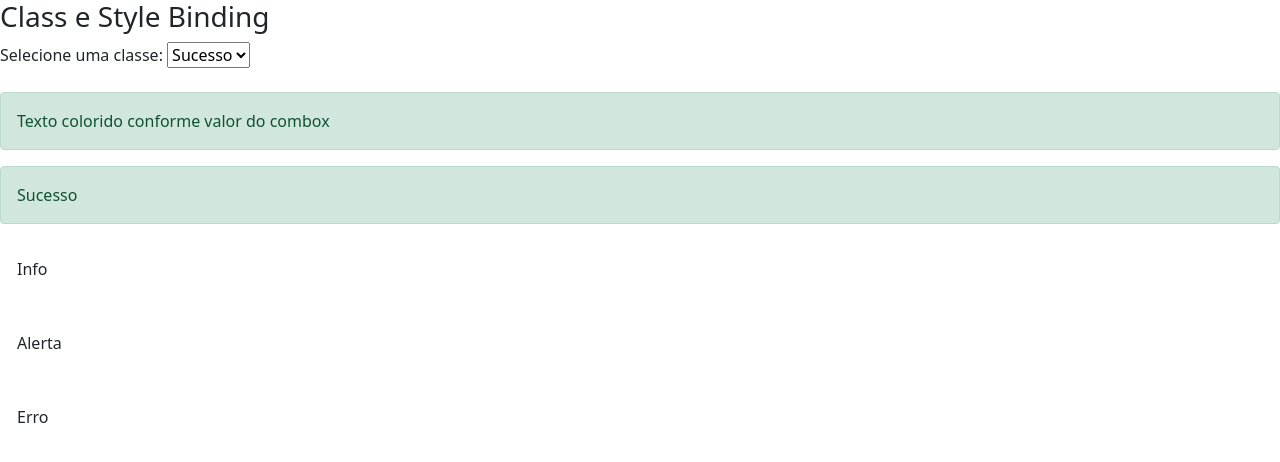
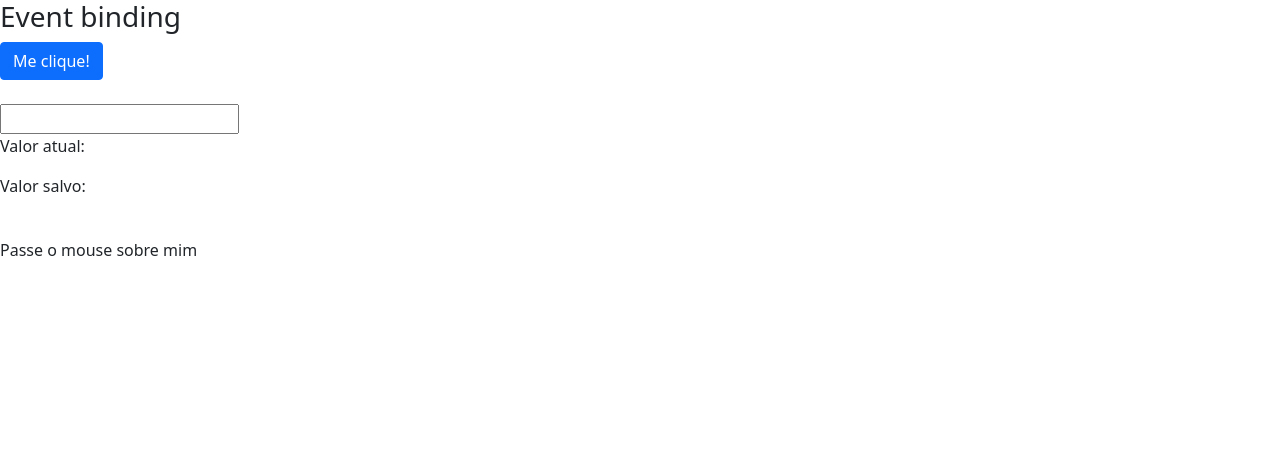
Before and after one commit to jaque20050/Angular, an Angular app in the folder data-binding/: page / in a window 1280 px wide. Shown: the top 462 px of the page. Built offline with nearby package versions, Linux system fonts and the light colour scheme.

Commit message:
Event binding

```diff
--- a/data-binding/src/app/data-binding/data-binding.component.css
+++ b/data-binding/src/app/data-binding/data-binding.component.css
@@ -0,0 +1,4 @@
+.highlight{
+    background-color: yellow;
+    font-weight: bold;
+}
--- a/data-binding/src/app/data-binding/data-binding.component.html
+++ b/data-binding/src/app/data-binding/data-binding.component.html
@@ -1,5 +1,5 @@
-<section class="property-binding">
-  <!---<article>
+<!---section class="property-binding">
+  <-<article>
     <h3>Interpolation / Interpolação</h3>
     <p>String renderiza com interpolação: {{ url }}</p>
     <p>Resultado de 1 + 1 é: {{ 1 + 1 }}</p>
@@ -13,7 +13,7 @@
       <img [src]="urlImagem">
   </article>--->
 
-  <article>
+  <!--article>
     <h3>Class e Style Binding</h3>
     <div>
       Selecione uma classe:
@@ -69,4 +69,39 @@
 
     </div>
   </article>
+</section--->
+
+<section class="event-binding">
+
+    <article>
+      <h3>Event binding</h3>
+      <div>
+        <button (click)="botaoClicado()"
+        class="btn btn-primary">
+        Me clique!
+      </button>
+
+      <br><br>
+
+      <input type="text"
+      (keyup)="onKeyUp($event)"
+      (keyup.enter)="salvarValor(campoInput.value)"
+      (blur)="salvarValor(campoInput.value)"
+      #campoInput/>
+
+      <p>Valor atual: {{ valorAtual }}</p>
+      <p>Valor salvo: {{ valorSalvo }}</p>
+
+      <br>
+      <span
+      (mouseover)="onMouseOverOut()"
+      (mouseout)="onMouseOverOut()"
+      [class.highlight]="isMouseOver"
+      >
+      Passe o mouse sobre mim
+    </span>
+
+
+      </div>
+    </article>
 </section>
--- a/data-binding/src/app/data-binding/data-binding.component.ts
+++ b/data-binding/src/app/data-binding/data-binding.component.ts
@@ -11,6 +11,11 @@ export class DataBindingComponent implements OnInit {
   cursoAngular: boolean = true;
   urlImagem ="https://picsum.photos/seed/picsum/400/200";
 
+  valorAtual: string ='';
+  valorSalvo = '';
+
+  isMouseOver: boolean = false;
+
   getValor(){
     return 1;
   }
@@ -19,6 +24,22 @@ export class DataBindingComponent implements OnInit {
     return true;
   }
 
+  botaoClicado(){
+    alert('Botão clicado!');
+  }
+
+  onKeyUp(evento: KeyboardEvent){
+    this.valorAtual = (<HTMLInputElement>evento.target).value;
+  }
+
+  salvarValor(valor:any){
+    this.valorSalvo = valor;
+  }
+
+  onMouseOverOut(){
+    this.isMouseOver = !this.isMouseOver;
+  }
+
   constructor() { }
 
   ngOnInit(): void {
```
